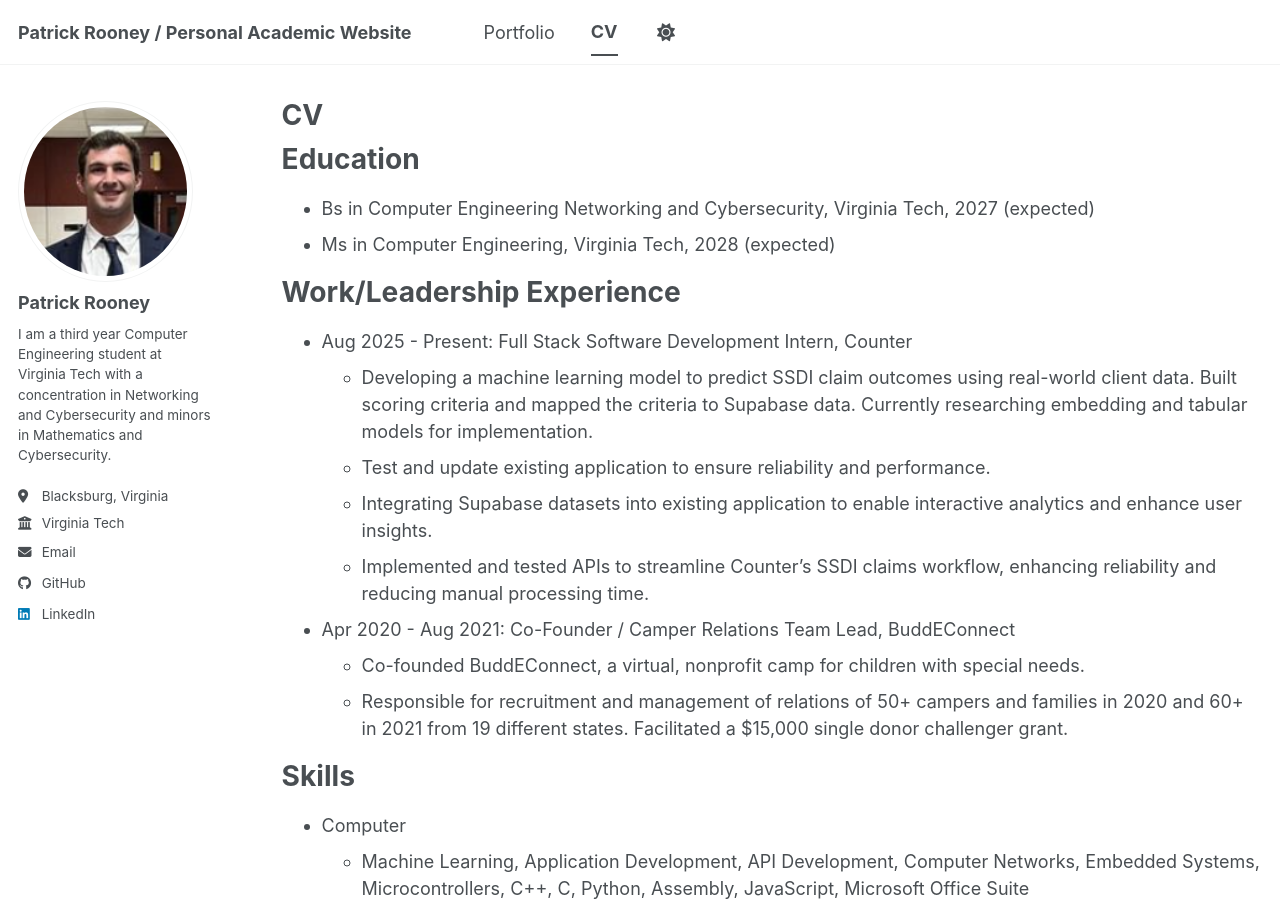
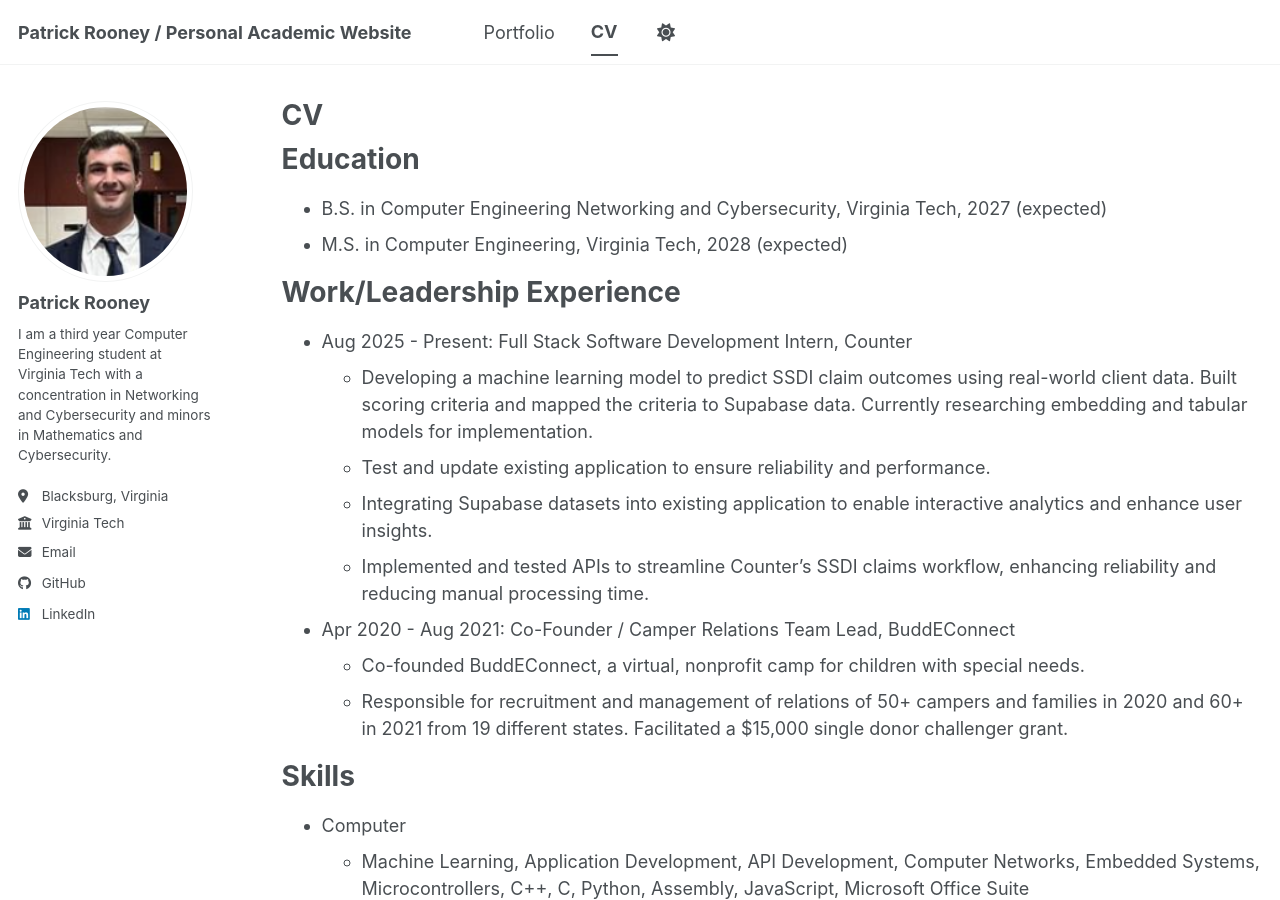
Before and after one commit to patrickrooney25/patrickrooney25.github.io, a Jekyll site: the page built from _pages/cv.md, in a window 1280 px wide and 900 px high. Built offline with Jekyll 4.4.1, drawn with Linux system fonts in a browser that asks for light colours; a script bundle is joined from its source files by our own code; library files that are not in the unit come from our copies.

Commit message:
fixed spelling typos in CV section

```diff
--- a/_pages/cv.md
+++ b/_pages/cv.md
@@ -11,8 +11,8 @@ redirect_from:
 
 Education
 ======
-* Bs in Computer Engineering Networking and Cybersecurity, Virginia Tech, 2027 (expected)
-* Ms in Computer Engineering, Virginia Tech, 2028 (expected)
+* B.S. in Computer Engineering Networking and Cybersecurity, Virginia Tech, 2027 (expected)
+* M.S. in Computer Engineering, Virginia Tech, 2028 (expected)
 
 Work/Leadership Experience
 ======
```
